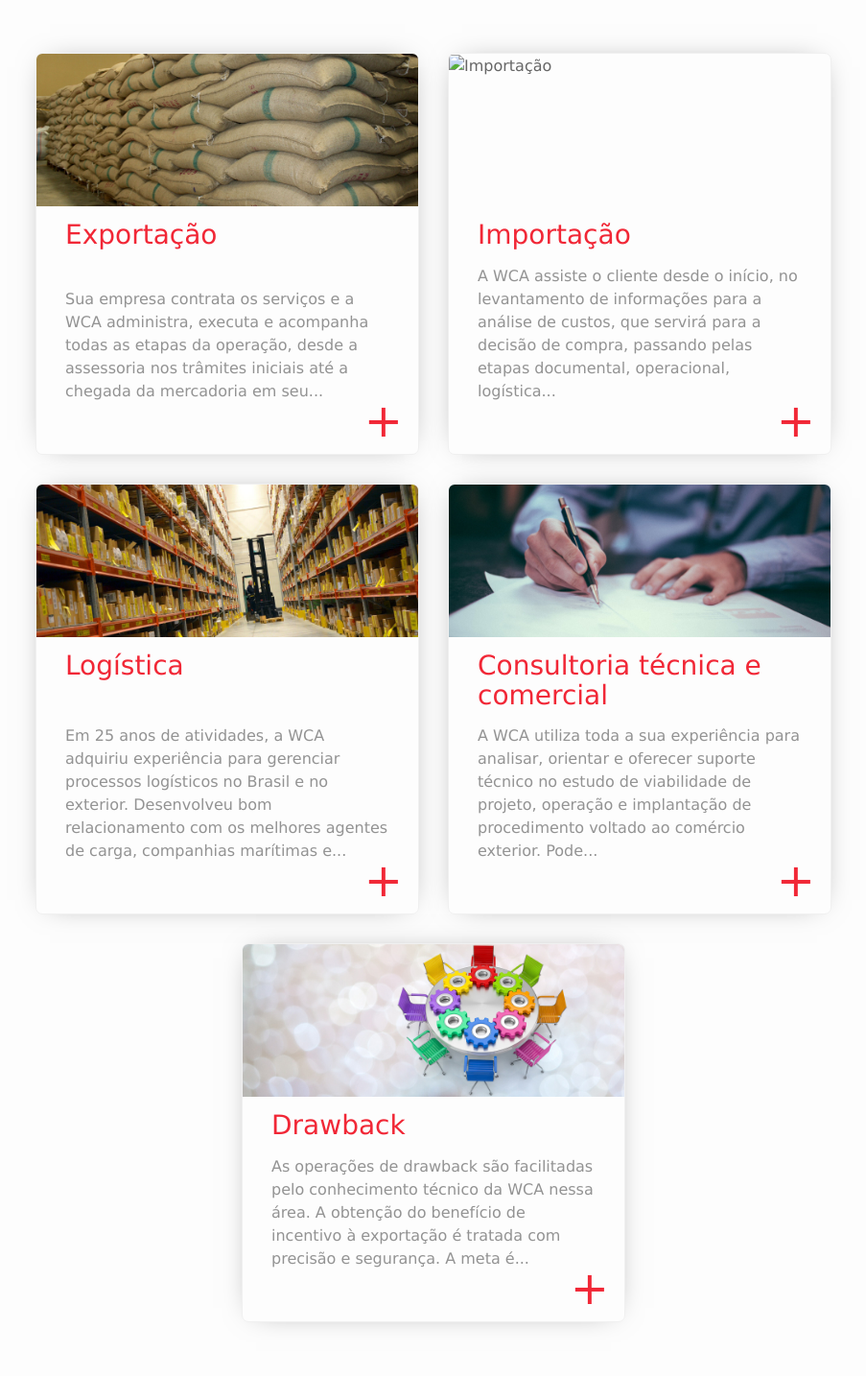
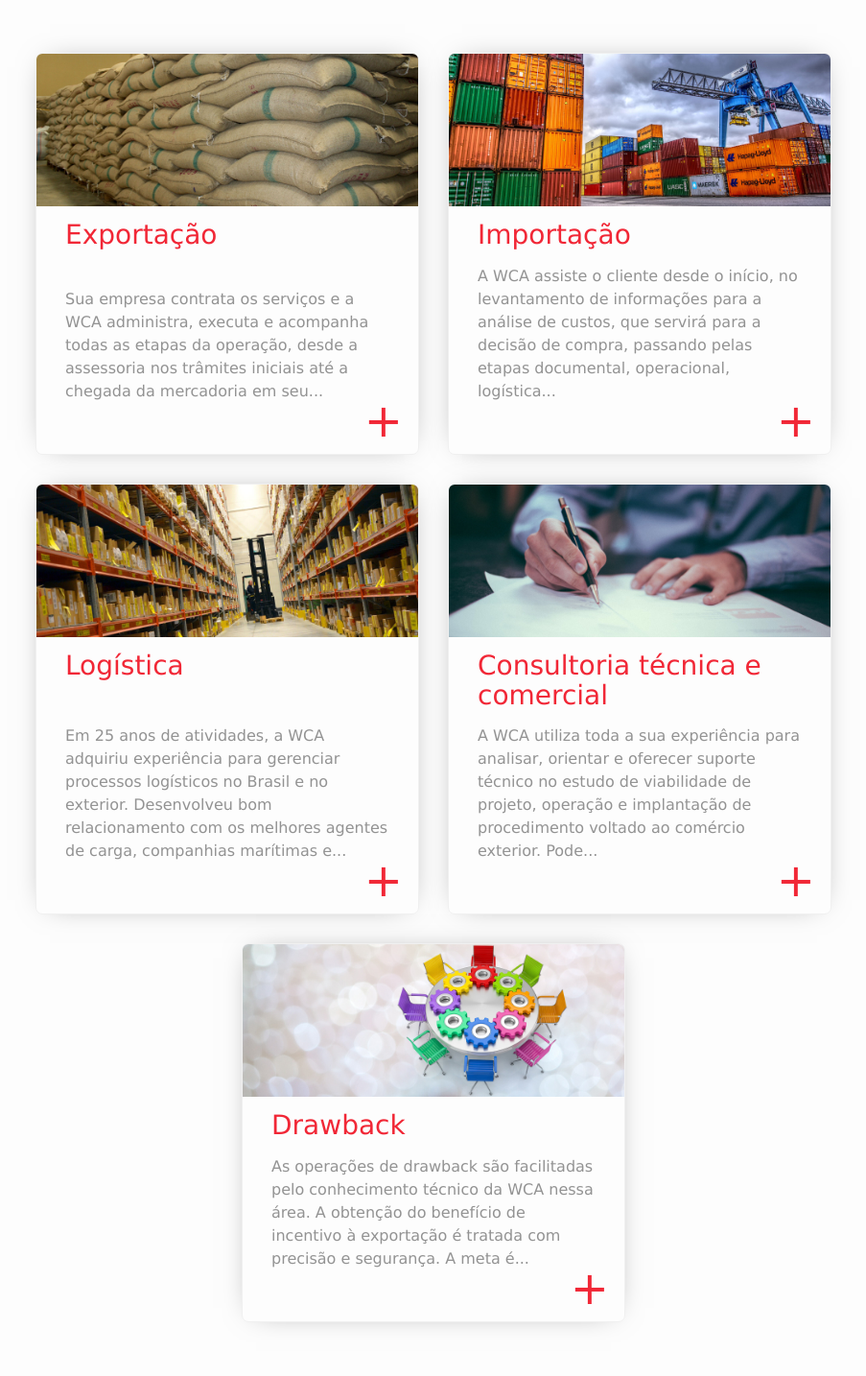
Before and after one commit to WCAComex/wcacomex.github.io, a Jekyll site: the page built from index.html, in a window 1280 px wide. Shown: the part 976-2410 px from the top of the page at 96% size, without its empty margins (188-1091 px from the left). Built offline with Jekyll 4.4.1, drawn with Linux system fonts in a browser that asks for light colours; grey boxes are pictures that could not be loaded.

Commit message:
Updated Importacao

```diff
--- a/_servicos/importacao.markdown
+++ b/_servicos/importacao.markdown
@@ -1,6 +1,7 @@
 ---
 title: Importação
 date: 2017-10-22 21:30:00 -02:00
+image: "/uploads/IMPORTACAO_.jpg"
 ordem: 3
 ---
 
```
